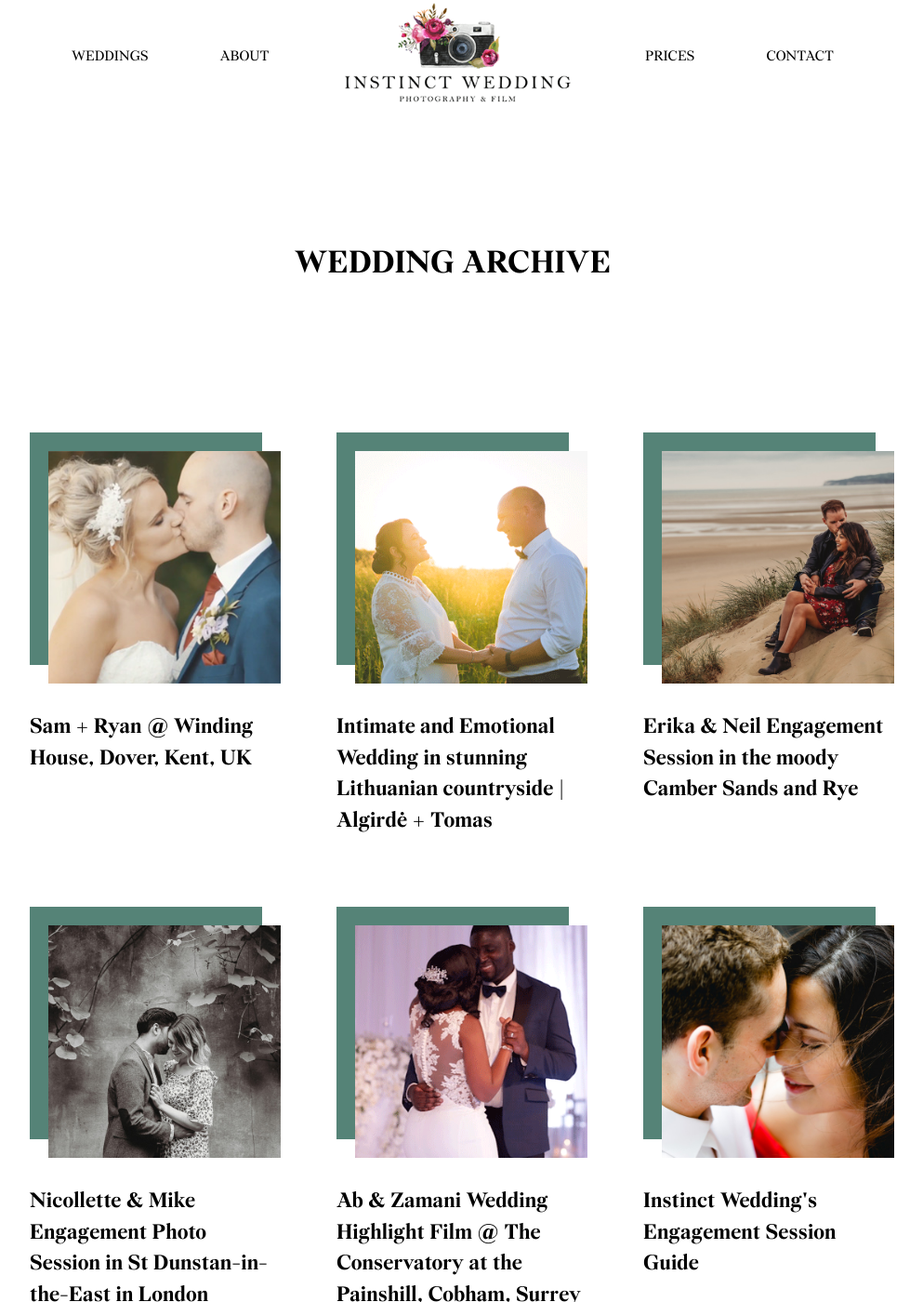
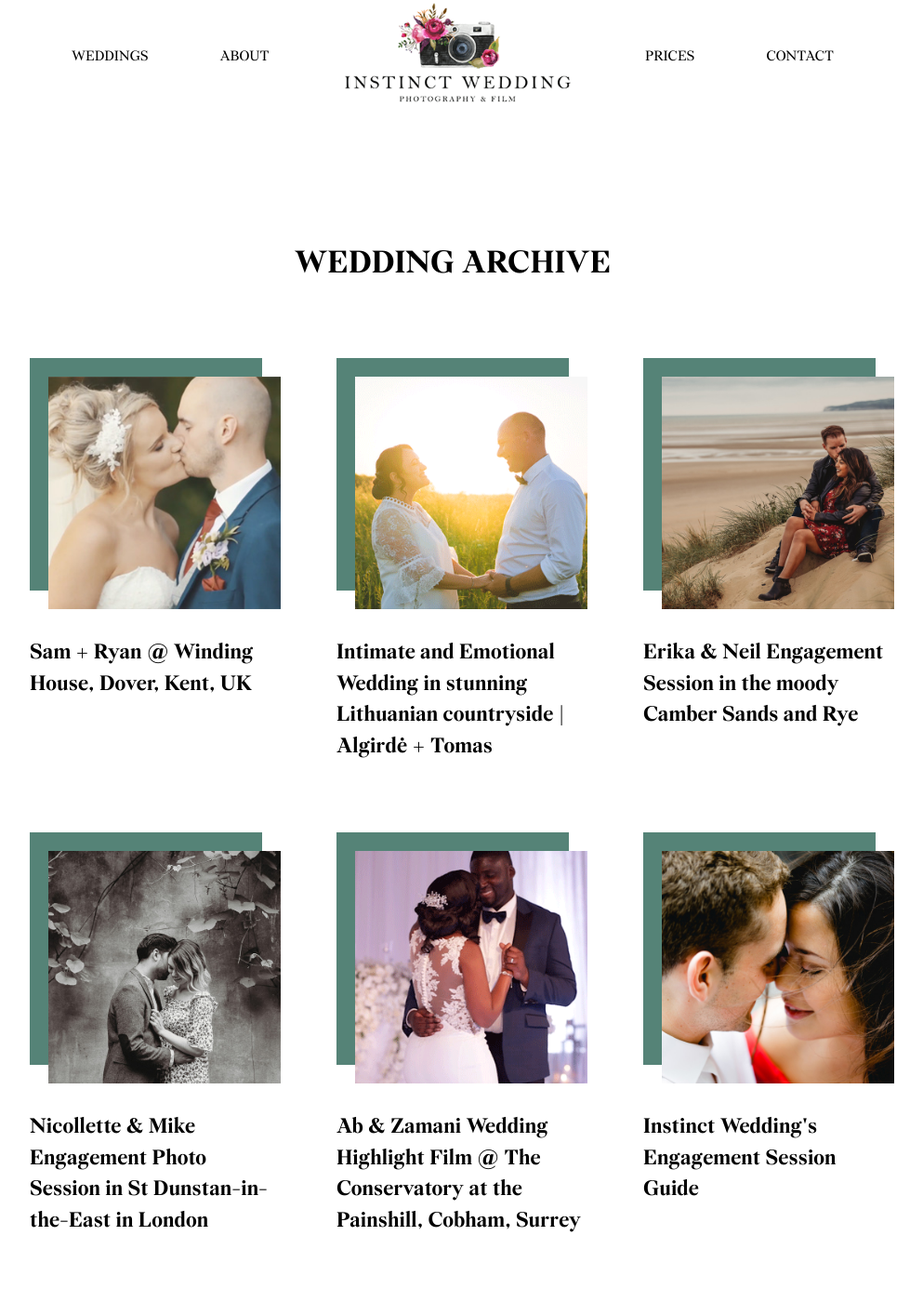
Before and after one commit to tom-wells/instinctweddding, a Jekyll site: the page built from archive.html, in a window 1280 px wide and 1400 px high. Shown: the whole window at 93% size, without its empty margins (153-1146 px from the left). Built offline with Jekyll 4.4.1, drawn with Linux system fonts in a browser that asks for light colours; some web fonts are replaced.

Commit message:
final adjustments

```diff
--- a/assets/css/app.scss
+++ b/assets/css/app.scss
@@ -983,6 +983,8 @@
     .mobile-menu {
 
         height:100vh;
+        margin-top: $line-global*3;
+
         width:100%;
         background-color:rgba(255,255,255,0.9);
         z-index:2;
@@ -992,7 +994,7 @@
         align-items: center;
         justify-content: center;
         transform:translateY(-100%);
-        transition: 1s ease;
+        transition: 1.5s ease;
         a {
             padding-bottom:$line-global*2;
             font-size:$header-size;
@@ -1054,7 +1056,8 @@
 justify-content: center;
 h2 {
     margin-top:160px;
-
+    width: 250px;
+    text-align:center;
 }
 
 .older-posts {
@@ -1432,6 +1435,12 @@
 
 }
 
+// archive
+
+.archive {
+    margin-top: 0px;
+}
+
 @media (max-width:550px) {
     .mobile-hero {
         h1 {
```
